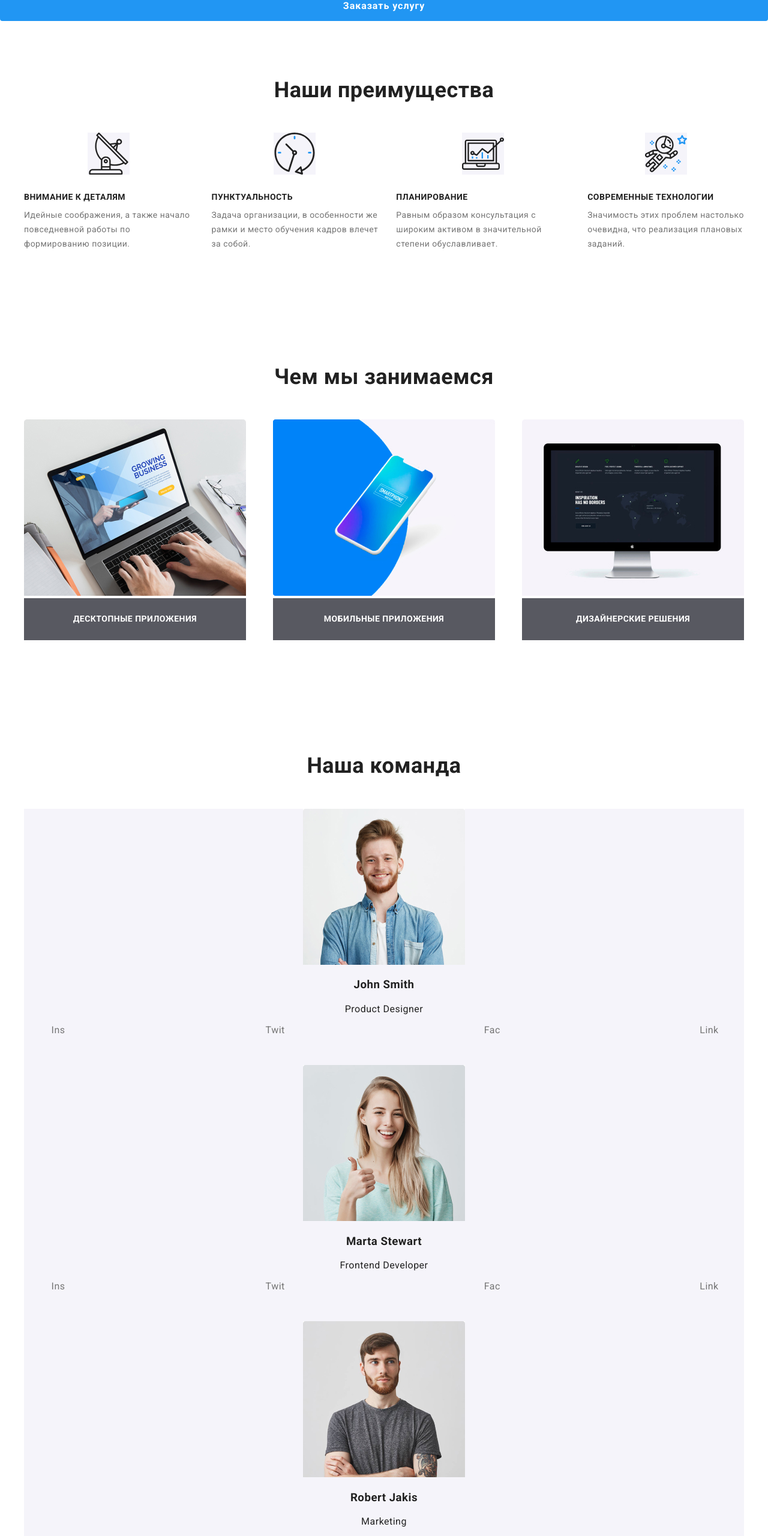
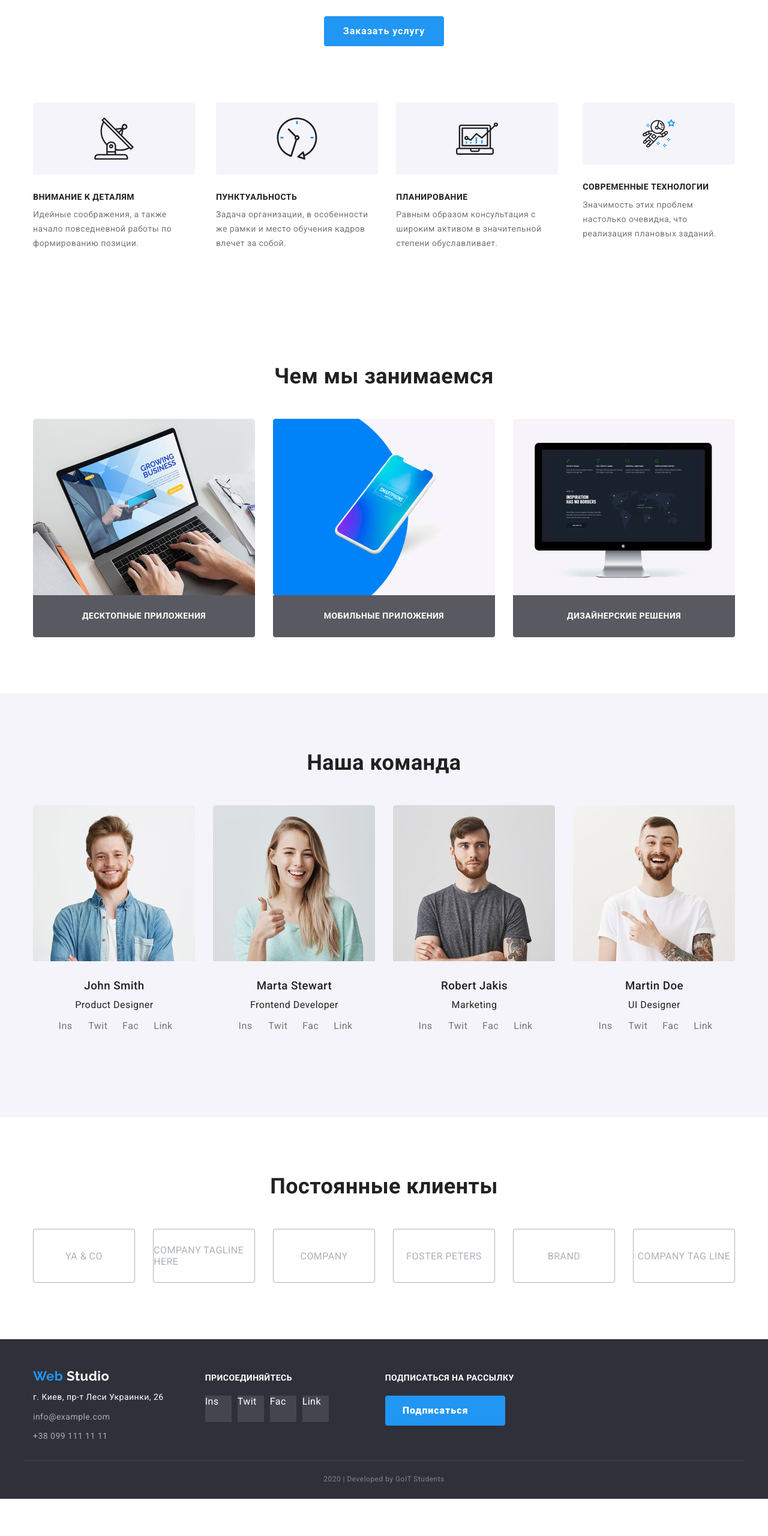
Before and after one commit to Kateryna-Urbanovych/goit-markup-hw-03, a plain HTML site: page index.html in a window 1280 px wide. Shown: the part 220-2780 px from the top of the page at 60% size. After the commit the page ends 2718 px from the top, so only its background shows below. Drawn offline with nearby package versions, Linux system fonts and the light colour scheme.

```diff
--- a/css/styles.css
+++ b/css/styles.css
@@ -1,13 +1,3 @@
-html {
-  box-sizing: border-box;
-}
-
-*,
-*::before,
-*::after {
-  box-sizing: inherit;
-}
-
 /* цвет текста заголовков #212121; */
 /* основной цвет теста #757575; */
 /* белый #ffffff; */
@@ -28,14 +18,17 @@ html {
   --white-color: #ffffff;
   --accent-color: #2196f3;
   --accent-secondary-color: rgba(33, 150, 243, 0.9);
+  --border-header-color: #ececec;
+  --border-clients-color: #afb1b8;
+  --border-card-color: #eeeeee;
 
-  --secondary-background-color: #f5f4fa;
-  --footer-background-color: #2f303a;
-  --section-background-color: rgba(47, 48, 58, 0.8);
+  --secondary-bgc: #f5f4fa;
+  --footer-bgc: #2f303a;
+  --section-bgc: rgba(47, 48, 58, 0.8);
   --footer-icon-bgc: rgba(255, 255, 255, 0.1);
 
-  --footer-primery-text-color: rgba(255, 255, 255, 0.6);
-  --footer-secondary-text-color: rgba(255, 255, 255, 0.4);
+  --footer-top-text-color: rgba(255, 255, 255, 0.6);
+  --footer-bottom-text-color: rgba(255, 255, 255, 0.4);
 }
 
 body {
@@ -51,7 +44,7 @@ body {
 /* Утилиты */
 
 .container {
-  width: 1230px;
+  width: 1200px;
   padding-left: 15px;
   padding-right: 15px;
   margin-left: auto;
@@ -68,12 +61,42 @@ body {
   text-decoration: none;
 }
 
+img {
+  display: block;
+  max-width: 100%;
+  height: auto;
+}
+
+.visually-hidden {
+  position: absolute;
+  width: 1px;
+  height: 1px;
+  margin: -1px;
+  border: 0;
+  padding: 0;
+  clip: rect(0 0 0 0);
+  overflow: hidden;
+}
+
+.section {
+  padding-top: 94px;
+  padding-bottom: 94px;
+}
+
+.section-title {
+  margin-top: 0;
+  margin-bottom: 50px;
+
+  font-size: 36px;
+  line-height: 1.17;
+  text-align: center;
+}
+
 /* Логотип */
 
 .logo-header {
   display: block;
-  padding-top: 24px;
-  padding-bottom: 25px;
+  margin-right: 85px;
 
   color: var(--title-text-color);
 
@@ -83,6 +106,9 @@ body {
 }
 
 .logo-footer {
+  display: block;
+  margin-bottom: 10px;
+
   color: var(--white-color);
 
   font-family: 'Raleway', sans-serif;
@@ -94,11 +120,26 @@ body {
   color: var(--accent-color);
 }
 
+/* Page-header>Container + Main-nav */
+
+.page-header {
+  border-bottom: 1px solid var(--border-header-color);
+}
+
+.main-nav {
+  margin-right: auto;
+}
+
+.page-header > .container,
+.main-nav {
+  display: flex;
+  align-items: center;
+}
+
 /* Site-nav */
 
 .site-nav {
   display: flex;
-  margin-left: 86px;
 }
 
 .site-nav > .item:not(:last-child) {
@@ -127,23 +168,19 @@ body {
   color: var(--accent-color);
 }
 
-/* Nav-contacts + Main-nav */
-
-.nav-contacts,
-.main-nav {
-  display: flex;
-  align-items: center;
-}
-
 /* Contacts */
 
 .contacts {
   display: flex;
-  margin-left: auto;
 }
 
 .contacts > .item:not(:last-child) {
   margin-right: 30px;
+}
+
+.contacts > .item {
+  display: flex;
+  align-items: center;
 }
 
 .contacts .link {
@@ -160,15 +197,8 @@ body {
   color: var(--accent-color);
 }
 
-.contacts .mail-header,
-.contacts .tel-header {
-  display: inline-block;
-  padding-top: 32px;
-  padding-bottom: 32px;
-}
-
 .contacts .icon-mail {
-  display: inline-block;
+  display: block;
   width: 16px;
   height: 10.85px;
   margin-right: 10px;
@@ -177,7 +207,7 @@ body {
 }
 
 .contacts .icon-tel {
-  display: inline-block;
+  display: block;
   width: 10px;
   height: 14.47px;
   margin-right: 10px;
@@ -186,8 +216,8 @@ body {
 }
 
 .contacts .icon-mail:hover,
+.contacts .icon-mail:focus,
 .contacts .icon-tel:hover,
-.contacts .icon-mail:focus,
 .contacts .icon-tel:focus {
   background-color: var(--accent-color);
 }
@@ -203,67 +233,52 @@ body {
 .hero-title {
   margin-top: 0;
   margin-bottom: 46px;
+  width: 646px;
 
-  background-color: var(--section-background-color);
+  margin-left: auto;
+  margin-right: auto;
+
+  background-color: var(--section-bgc);
   color: var(--white-color);
 
   font-weight: 900;
   font-size: 44px;
   line-height: 1.36;
-  text-align: center;
   letter-spacing: 0.06em;
   text-transform: uppercase;
 }
 
 /* Кнопка */
 .button {
-  display: block;
-  padding: 10px 32px;
+  display: inline-block;
   border-radius: 4px;
+  min-width: 200px;
 
   background-color: var(--accent-color);
   color: var(--white-color);
 
-  font-weight: 700;
-  line-height: 1.88;
-  text-align: center;
+  line-height: 1.87;
   letter-spacing: 0.06em;
 }
 
-/* Секции */
-
-.section {
-  padding-top: 94px;
-  padding-bottom: 94px;
+.button.hero-button {
+  font-weight: 700;
+  padding: 10px 32px;
 }
 
-.section-title {
-  margin-top: 0;
-  margin-bottom: 50px;
-
-  font-size: 36px;
-  line-height: 1.17;
-  text-align: center;
-}
-
-.section-subtitle {
-  font-size: 14px;
-  line-height: 1.14;
-  text-transform: uppercase;
-}
-
-.section-text {
-  color: var(--primery-text-color);
-
-  font-size: 14px;
-  line-height: 1.71;
+.button.subscribe-button {
+  font-weight: 900;
+  padding: 10px 28px 10px 29px;
 }
 
 /* Секция Features (Наши преимущества) */
 
 .features-list {
   display: flex;
-  justify-content: space-between;
+}
+
+.features-list > .item {
+  width: calc((100%-90px) / 4);
 }
 
 .features-list > .item:not(:last-child) {
@@ -271,12 +286,11 @@ body {
 }
 
 .features .icon {
-  display: block;
-  margin-left: auto;
-  margin-right: auto;
+  padding: 25px 100px;
   margin-bottom: 30px;
+  border-radius: 4px;
 
-  background-color: var(--secondary-background-color);
+  background-color: var(--secondary-bgc);
 }
 
 .features .icon:hover {
@@ -286,23 +300,34 @@ body {
 .features .section-subtitle {
   margin-top: 0;
   margin-bottom: 10px;
+
+  font-size: 14px;
+  line-height: 1.14;
+  text-transform: uppercase;
 }
 
 .features .section-text {
   margin-top: 0;
   margin-bottom: 0;
+
+  color: var(--primery-text-color);
+
+  font-size: 14px;
+  line-height: 1.71;
 }
 
 /* Секция Works (Чем мы занимаемся) */
 
 .works-list {
   display: flex;
-  justify-content: space-between;
+}
+
+.works-list > .item {
+  width: calc((100%-60px) / 3);
 }
 
 .works-list > .item:not(:last-child) {
   margin-right: 30px;
-  width: 370px;
 }
 
 .works .section-subtitle {
@@ -310,8 +335,10 @@ body {
   margin-bottom: 0;
   padding-top: 27px;
   padding-bottom: 27px;
+  border-bottom-left-radius: 4px;
+  border-bottom-right-radius: 4px;
 
-  background-color: var(--section-background-color);
+  background-color: var(--section-bgc);
   color: var(--white-color);
 
   font-size: 14px;
@@ -320,55 +347,49 @@ body {
   text-transform: uppercase;
 }
 
-.works .pic {
-  display: block;
-  width: 370px;
-}
-
 /* Секция Team (Наша команда) */
 
-.team-list {
-  display: flex;
-  justify-content: space-between;
-}
-
-.team-list > .item:not(:last-child) {
-  margin-right: 30px;
-  width: 270px;
+.wrap {
+  background: var(--secondary-bgc);
 }
 
 .team {
-  background: var(--secondary-background-color);
+  display: flex;
+}
+
+.team-card {
+  /* width: 270px; */
+  width: calc((100% - 90px) / 4);
+  border-top-left-radius: 4px;
+  border-top-right-radius: 4px;
+  overflow: hidden;
   text-align: center;
 }
 
-.team .pic {
-  display: block;
-  margin-bottom: 30px;
-  width: 270px;
+.team > .team-card:not(:last-child) {
+  margin-right: 30px;
 }
 
-.team .name {
+.team-card-content {
+  padding: 30px 31px 24px 32px;
+  border-bottom-left-radius: 4px;
+  border-bottom-right-radius: 4px;
+}
+
+.team-card-name {
   font-weight: 500;
   margin-top: 0;
   margin-bottom: 10px;
 }
 
-.team .section-text {
+.team-card-profession {
   margin-top: 0;
   margin-bottom: 16px;
 }
 
 .socials-list {
   display: flex;
-  margin-bottom: 24px;
-  margin-left: 35px;
-  margin-right: 36px;
   justify-content: space-between;
-}
-
-.socials-list > .item + .item {
-  margin-left: 11px;
 }
 
 .socials-list .icon {
@@ -389,26 +410,28 @@ body {
 
 .clients-list {
   display: flex;
-  justify-content: space-between;
 }
 
-.clients-list > .item + .item {
-  margin-left: 30px;
+.clients-list > .item:not(:last-child) {
+  margin-right: 30px;
 }
 
-.clients-list .icon {
-  display: block;
-  width: 175px;
+.clients .icon {
+  display: flex;
+  justify-content: center;
+  align-items: center;
+  width: 170px;
   height: 90px;
+  border-radius: 4px;
 
-  border: 2px solid var(--primery-text-color);
-  color: var(--primery-text-color);
+  color: var(--border-clients-color);
+  border: 1px solid var(--border-clients-color);
 }
 
-.clients-list .icon:hover,
-.clients-list .icon:focus {
+.clients .icon:hover,
+.clients .icon:focus {
   color: var(--accent-color);
-  border: 2px solid var(--accent-color);
+  border: 1px solid var(--accent-color);
 }
 
 /* Страница Портфолио */
@@ -428,7 +451,8 @@ body {
 .filters-button {
   padding: 6px 22px;
 
-  background-color: var(--secondary-background-color);
+  color: inherit;
+  background-color: var(--secondary-bgc);
 
   font-family: inherit;
   font-weight: 500;
@@ -454,22 +478,31 @@ body {
   margin: -15px;
 }
 
-.examples > .item {
-  width: 380px;
+.examples-card {
+  /* width: 370px; */
+  width: calc((100% - 90px) / 3);
   margin: 15px;
+  overflow: hidden;
+  border-top-right-radius: 5px;
+  border-top-left-radius: 5px;
 }
 
-.examples .pic {
+.examples-card > .link {
   display: block;
-  margin-bottom: 20px;
 }
 
-.examples-title {
+.examples-card-content {
+  padding: 20px 24px;
+  border-right: 1px solid var(--border-card-color);
+  border-bottom: 1px solid var(--border-card-color);
+  border-left: 1px solid var(--border-card-color);
+  border-bottom-right-radius: 5px;
+  border-bottom-left-radius: 5px;
+}
+
+.examples-card-title {
+  margin-bottom: 4px;
   margin-top: 0;
-  margin-bottom: 4px;
-  margin-left: 24px;
-  margin-right: 24px;
-  /* margin: 0 24px 4px; */
 
   color: var(--title-text-color);
 
@@ -478,89 +511,83 @@ body {
   letter-spacing: 0.06em;
 }
 
-.examples-text,
-.examples-desc {
+.examples-card-text,
+.examples-card-desc {
+  margin-top: 0;
+  margin-bottom: 0;
+
   color: var(--primery-text-color);
 
   line-height: 1.88;
 }
 
-.examples-text {
-  margin-top: 0;
-  margin-bottom: 20px;
-  margin-left: 24px;
-  margin-right: 24px;
-  /* margin: 0 24px 20px; */
-}
-
 /* Футер */
 
-.footer {
-  background-color: var(--footer-background-color);
+.page-footer {
+  background-color: var(--footer-bgc);
   color: var(--white-color);
 }
 
-/* Site-footer */
+/* Footer-address */
 
-.site-footer {
+.page-footer > .container {
   display: flex;
-  align-items: center;
-}
-
-.adress-contacts {
-  margin-top: 48px;
-  margin-bottom: 28px;
-}
-
-.logo-footer {
-  display: block;
-  margin-bottom: 10px;
+  align-items: baseline;
+  padding-top: 48px;
+  padding-bottom: 28px;
 }
 
 .footer-address {
+  margin-right: 69px;
+}
+
+.address-contacts {
+  display: flex;
+  flex-direction: column;
+
   font-style: normal;
   font-size: 14px;
   line-height: 1.71;
 }
 
-.footer-address .link {
-  color: var(--footer-primery-text-color);
+.address-contacts > .link {
+  color: var(--footer-top-text-color);
 }
 
-.mail-footer,
-.tel-footer {
-  display: inline-block;
-  margin-top: 9px;
+.link.white {
+  color: var(--white-color);
 }
 
-.socials-links {
-  margin-left: 179px;
-  margin-top: 56px;
-  margin-bottom: 56px;
+.address-contacts > .link:not(:last-child) {
+  margin-bottom: 9px;
 }
 
+/* Footer-socials + Footer-subscribe */
+
 .footer-socials {
+  margin-right: 94px;
+}
+
+.socials-caption,
+.subscribe-caption {
   display: block;
   margin-bottom: 21px;
-}
 
-.footer-socials,
-.footer-form {
   font-weight: 700;
   font-size: 14px;
   line-height: 1.14;
   text-transform: uppercase;
 }
 
-.footer-list {
+.footer-socials-list {
   display: flex;
 }
 
-.footer-list > .item:not(:last-child) {
+.footer-socials-list > .item:not(:last-child) {
   margin-right: 10px;
 }
 
-.footer .icon {
+.footer-socials-list .icon {
   display: block;
   width: 44px;
   height: 44px;
@@ -569,33 +596,20 @@ body {
   color: var(--white-color);
 }
 
-.footer .icon:hover,
-.footer .icon:focus {
+.footer-socials-list .icon:hover,
+.footer-socials-list .icon:focus {
   background-color: var(--accent-color);
 }
 
-.subscribe {
-  margin-left: auto;
-  padding-top: 56px;
-  padding-bottom: 50px;
-}
-
-.footer-form {
-  display: block;
-  margin-bottom: 21px;
-}
-
-/* Site-copyright */
-
-.site-copyright {
-  padding-top: 18px;
-  padding-bottom: 21px;
-}
+/* Copyright */
 
 .copyright {
-  margin: 0;
+  width: 1200px;
+  padding: 18px 15px 21px;
+  margin: 0 auto;
+  border-top: 1px solid var(--footer-icon-bgc);
 
-  color: var(--footer-secondary-text-color);
+  color: var(--footer-bottom-text-color);
 
   font-size: 12px;
   line-height: 2;
```
